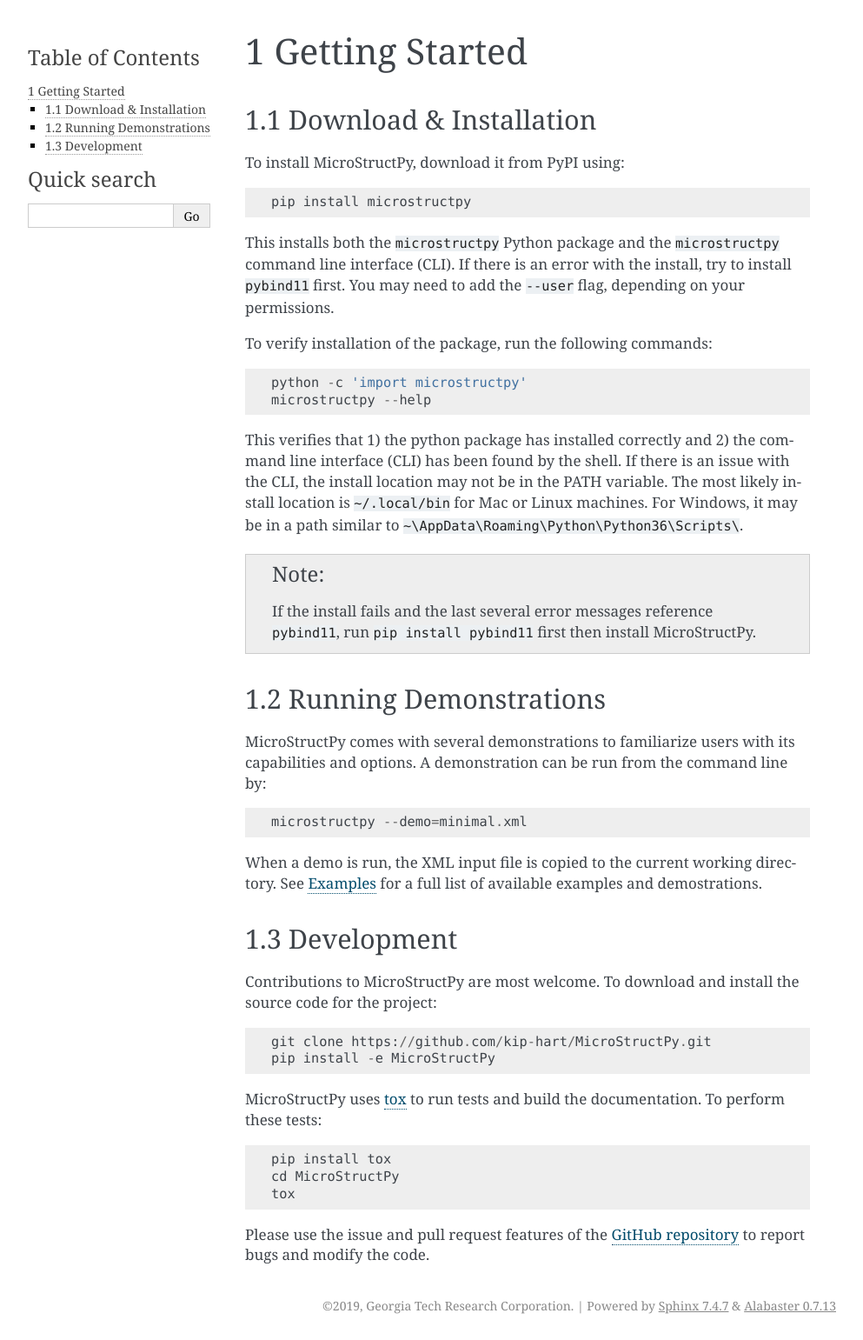
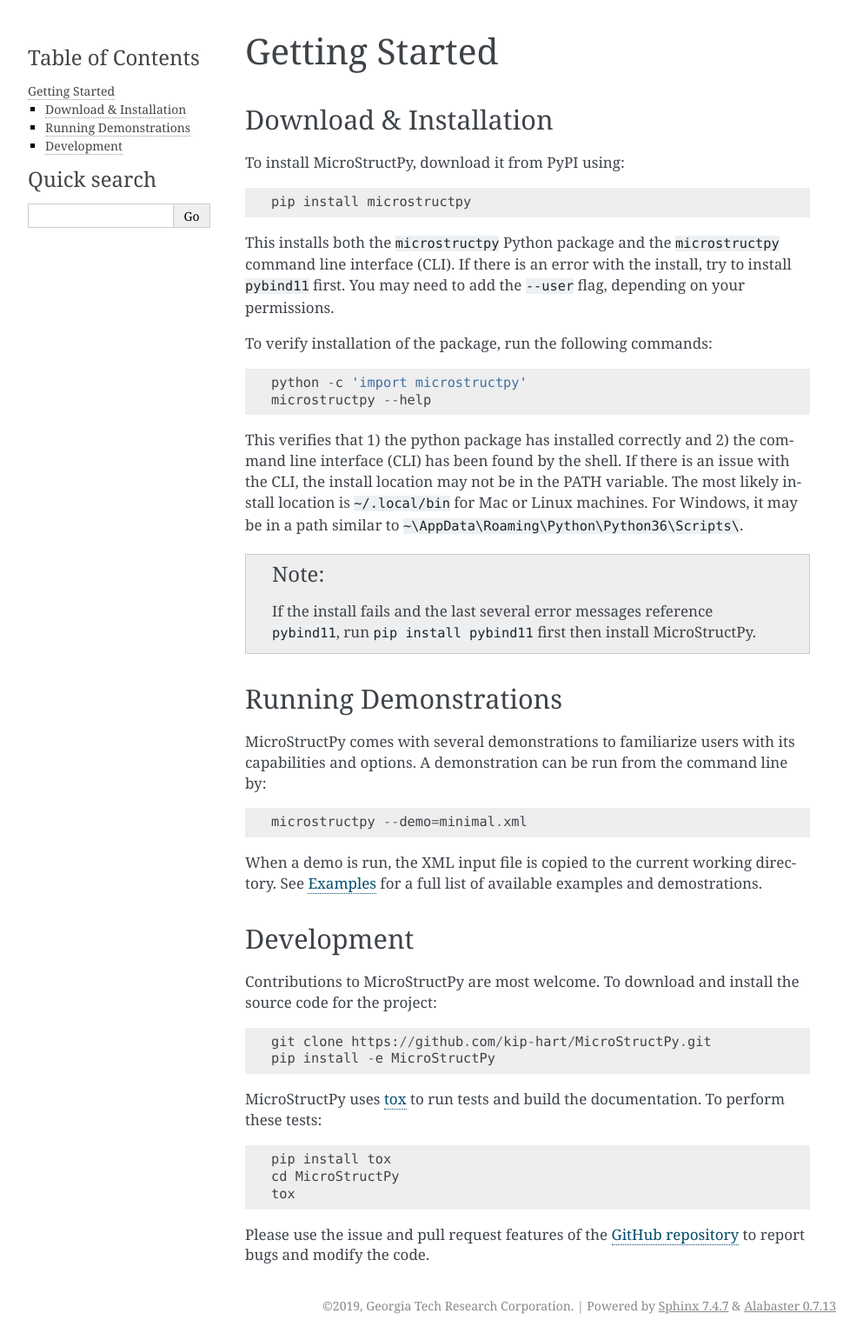
Before and after one commit to kip-hart/MicroStructPy, a Sphinx documentation site: the page built from docs/source/getting_started.rst, in a window 1280 px wide. Shown: the whole page at 87% size, without its empty margins (148-1141 px from the left). Built offline with Sphinx 7.4.7, drawn with Linux system fonts in a browser that asks for light colours; some of the changed lines change nothing that is shown.

Commit message:
removed section numbering

```diff
--- a/docs/source/getting_started.rst
+++ b/docs/source/getting_started.rst
@@ -1,6 +1,4 @@
 .. _getting_started:
-
-.. sectnum::
 
 Getting Started
 ===============
```
